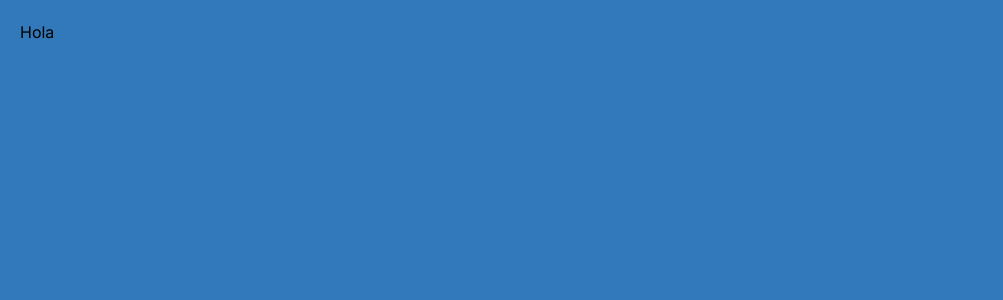
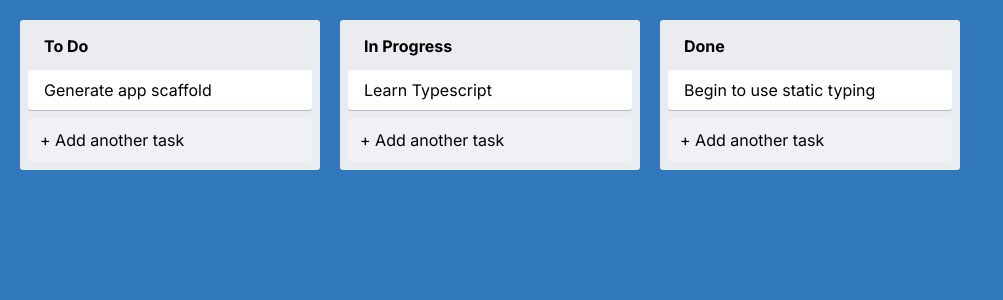
Before and after one commit to IducSoft/projects-typescript-nextjs13, a Next.js app: page /dragAndDrop in a window 1280 px wide. Shown: the top 300 px of the page, without its empty margins (0-1003 px from the left). Built offline with nearby package versions, Linux system fonts and the light colour scheme.

Commit message:
working yet

```diff
--- a/app/dragAndDrop/definitions.d.ts
+++ b/app/dragAndDrop/definitions.d.ts
@@ -1,3 +1,7 @@
 type AddItemButtonProps = {
     dark?: boolean
 }
+
+interface RefObject<T> {
+    readonly current: T | null;
+}
--- a/app/dragAndDrop/page.tsx
+++ b/app/dragAndDrop/page.tsx
@@ -1,5 +1,9 @@
+"use client"
 import React from "react";
 import AppContainer from "./ui/AppContainer";
+import AddNewItem from "./ui/AddNewItem";
+import Column from "./ui/Column";
+import Card from "./ui/Card";
 
 
 
@@ -7,7 +11,15 @@ const page = () => {
   return (
     <div className="h-[100vh]">
       <AppContainer>
-        Hola
+        <Column text="To Do">
+          <Card text="Generate app scaffold" />
+        </Column>
+        <Column text="In Progress">
+          <Card text="Learn Typescript" />
+        </Column>
+        <Column text="Done">
+          <Card text="Begin to use static typing" />
+        </Column>
       </AppContainer>
     </div>
   )
--- a/app/dragAndDrop/ui/AddNewItem.tsx
+++ b/app/dragAndDrop/ui/AddNewItem.tsx
@@ -1,6 +1,8 @@
 "use client"
 import React, { useState } from 'react'
 import "../../globals.css"
+import NewItemForm from './NewItemForm'
+
 
 
 type AddNewItemProps = {
@@ -16,10 +18,18 @@ const AddNewItem = (props: AddNewItemProps) => {
     const { onAdd, toggleButtonText, dark } = props;
     if (showForm) {
     // We show item creation form here
+      return(
+        <NewItemForm
+          onAdd={text => {
+            onAdd(text)
+            setShowForm(false)
+          }}
+        />
+      )
     }
 
   return (
-    <div className={`${dark ? "#000" : "#fff"} AddItemButton`} onClick={() => setShowForm(true)}>
+    <div className={` text-black AddItemButton`} onClick={() => setShowForm(true)}>
         {toggleButtonText}
     </div>
   )
--- a/app/dragAndDrop/ui/Card.tsx
+++ b/app/dragAndDrop/ui/Card.tsx
@@ -8,7 +8,7 @@ type CardProps = {
 
 const Card = ({text}: CardProps) => {
   return (
-    <div className='CardContainer'>{text}</div>
+    <div className='CardContainer text-black'>{text}</div>
   )
 }
 
--- a/app/dragAndDrop/ui/Column.tsx
+++ b/app/dragAndDrop/ui/Column.tsx
@@ -1,6 +1,9 @@
+"use client"
 import React from 'react'
 import   "../../globals.css";
 import { FC } from "react"
+import AddNewItem from './AddNewItem';
+
 
 type ColumnProps = {
     text?: string
@@ -12,8 +15,13 @@ type ColumnProps = {
 const Column: FC<ColumnProps> = ({ text, children }: ColumnProps) => {
   return (
     <div className='ColumnContainer'>
-        <h2 className='ColumnTitle'>{text}</h2>
+        <h2 className='ColumnTitle text-black'>{text}</h2>
         {children}
+        <AddNewItem
+          toggleButtonText="+ Add another task"
+          onAdd={console.log}
+          dark={true}
+        />
     </div>
   )
 }
--- /dev/null
+++ b/app/dragAndDrop/ui/NewItemForm.tsx
@@ -0,0 +1,41 @@
+import React, { useState } from 'react'
+import "../../globals.css"
+import useFocus from '../utils/useFocus'
+
+
+
+type NewItemFormProps = {
+    onAdd(text: string): void
+}
+
+
+const NewItemForm = ({ onAdd }: NewItemFormProps) => {
+
+    const [text, setText] = useState("")
+    const inputRef = useFocus();
+
+    const handleAddText = (
+        event: React.KeyboardEvent<HTMLInputElement>
+    ) => {
+        if (event.key === "Enter") {
+            onAdd(text)
+        }
+    }
+
+  return (
+    <div className='NewItemFormContainer'>
+        <input
+            value={text}
+            onChange={e => setText(e.target.value)}
+            ref={inputRef}
+            className='text-black px-2 py-1'
+            onKeyPress={handleAddText}
+        />
+        <button className='NewItemButton mt-1'  onClick={() => onAdd(text)}>
+            Create
+        </button>
+    </div>
+  )
+}
+
+export default NewItemForm
--- /dev/null
+++ b/app/dragAndDrop/utils/useFocus.ts
@@ -0,0 +1,16 @@
+import React from 'react'
+import { useRef, useEffect } from "react";
+
+
+const useFocus = () => {
+
+    const ref = useRef<HTMLInputElement>(null);
+    useEffect(() => {
+        ref.current?.focus()
+    }, [])
+
+
+    return ref;
+}
+
+export default useFocus;
```
